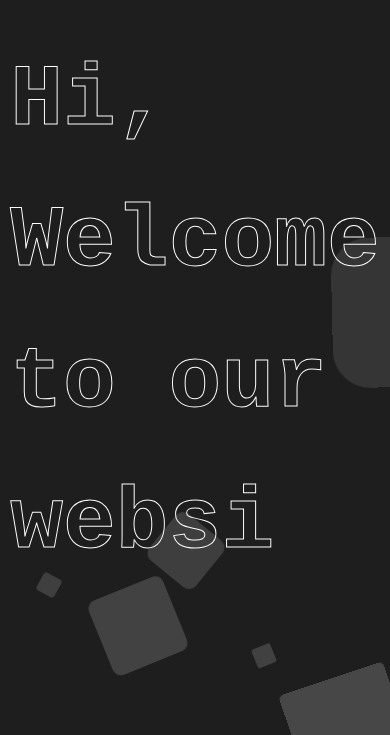
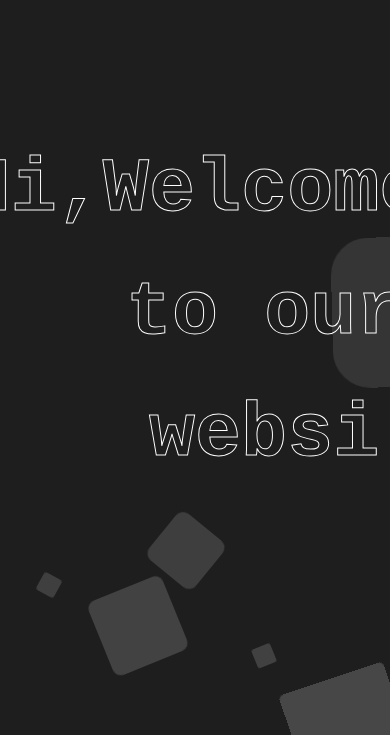
Before and after one commit to rayhanrayandra/rplg1, a React (Vite) app: page / in a window 390 px wide. Shown: the part 109-844 px from the top of the page. Built offline with nearby package versions, Linux system fonts and the light colour scheme.

Commit message:
Update App.css

```diff
--- a/src/App.css
+++ b/src/App.css
@@ -320,8 +320,11 @@ body {
   }
 
   .hero-text{
+    display: flex;
+    justify-content: center;
+    text-align: center;
     font-weight: 900;;
-    font-size: 5.5rem;
+    font-size: 4.8rem;
     width: auto;
     height: auto;
 
```
